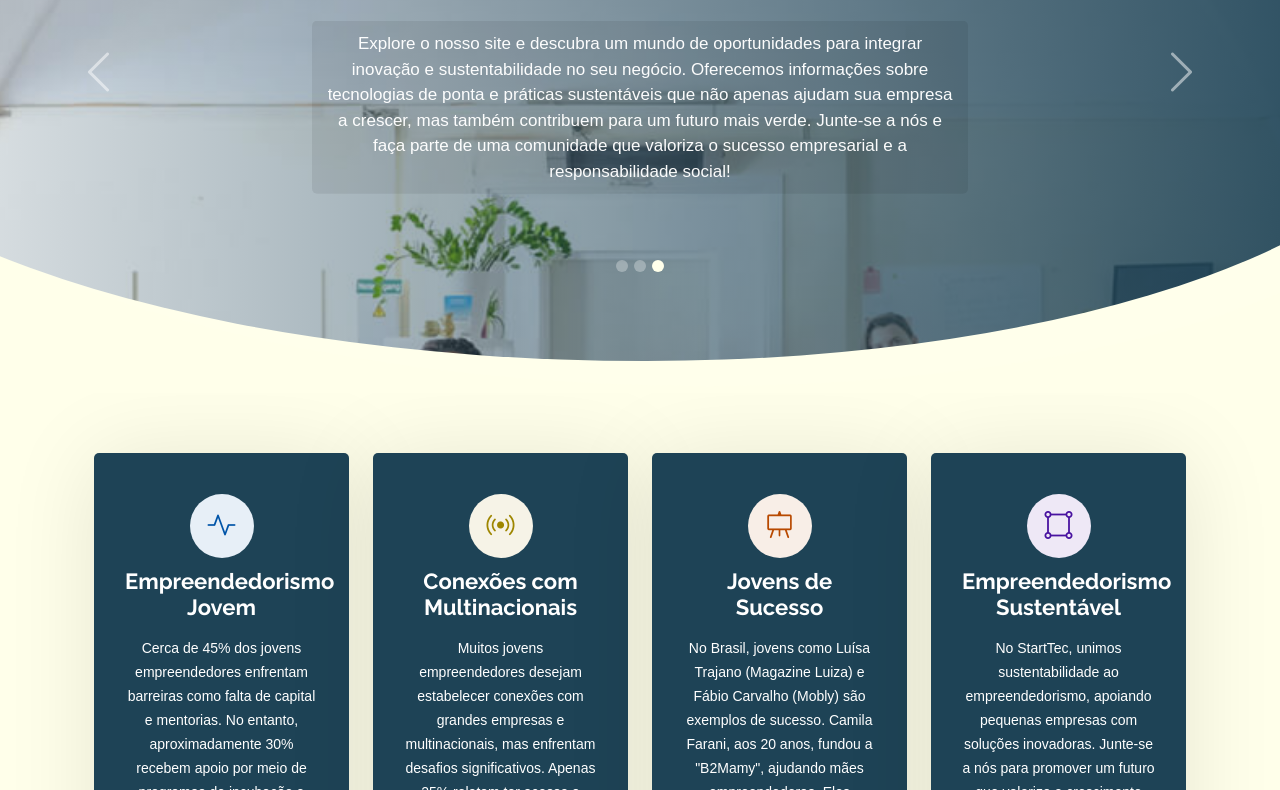
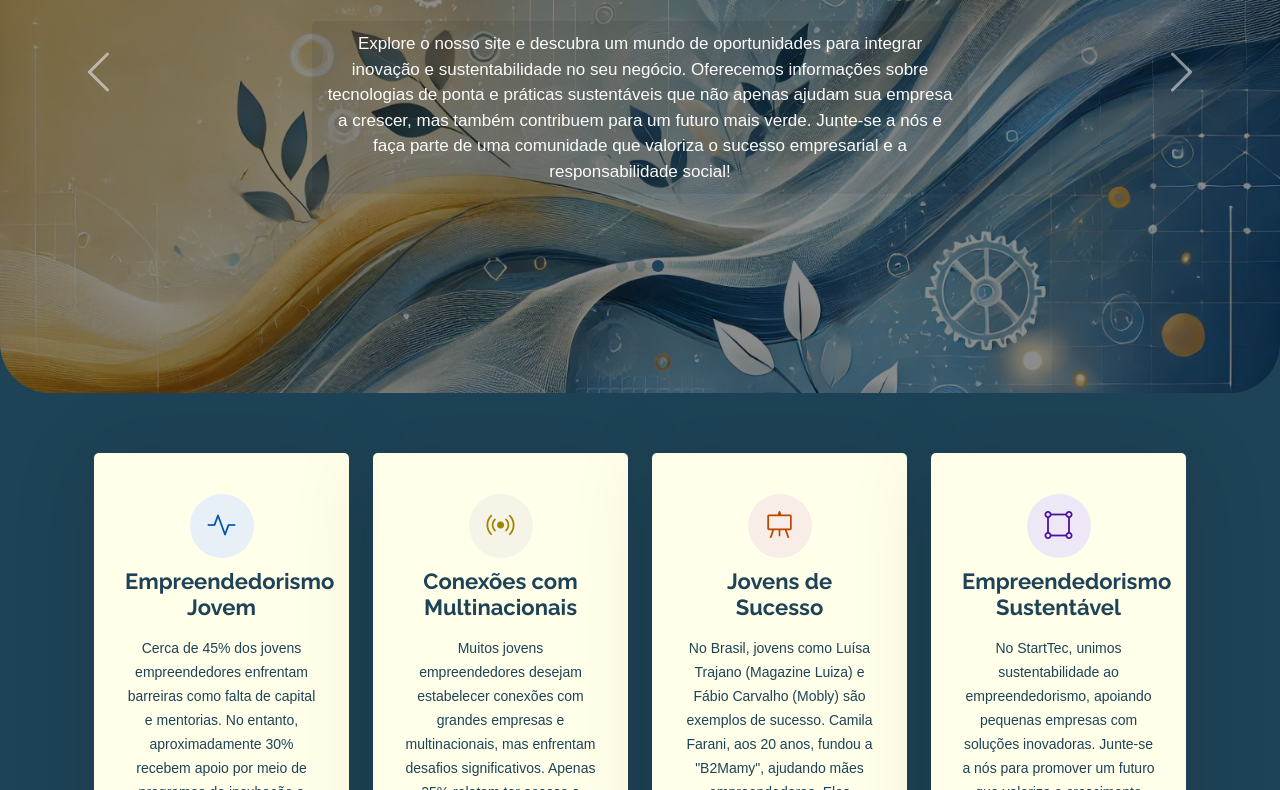
Before and after one commit to Rafamfa/ofc, a plain HTML site: page index.html in a window 1280 px wide. Shown: the part 247-1037 px from the top of the page. Drawn offline with nearby package versions, Linux system fonts and the light colour scheme; a script that the page names is missing.

Commit message:
Add files via upload

```diff
--- a/assets/css/main.css
+++ b/assets/css/main.css
@@ -31,7 +31,7 @@
  */
 
 
-:root[data-theme='dark'] {
+:root[data-theme='light'] {
   --background-color: #ffffea;
   --surface-color: #1e4356;
   --footer-color: #1e4356;
@@ -46,7 +46,7 @@
 
 }
 
-:root[data-theme='light'] {
+:root[data-theme='dark'] {
   --background-color: #1e4356;
   --default-color: #1e4356;
   --heading-color: #ffffea;
@@ -792,35 +792,20 @@ section,
   background-color: transparent;
 }
 
-.hero::after {
-  content: "";
-  position: absolute;
-  left: 50%;
-  top: 0;
-  width: 130%;
-  height: 95%;
-  background: linear-gradient(to right, color-mix(in srgb, var(--img-color), transparent 95%), var(--img-color)), url(/assets/img/about.jpg) center top no-repeat;
-  background-size: cover;
-  z-index: 0;
-  border-radius: 0 0 50% 55%;
-  transform: translateX(-52%) rotate(0deg);
-}
-
-/*IMAGEM INICIAL FIM*/
-
-.hero::before {
-  content: "";
-  position: absolute;
-  left: 50%;
-  top: 0;
-  width: 130%;
-  height: 96%;
-  background: linear-gradient(to right, color-mix(in srgb, var(--img-color), transparent 95%), var(--img-color)), url("/assets/img/capafundo.jpeg") center top no-repeat;
-  opacity: 0.3;
-  z-index: 0;
-  border-radius: 0 0 50% 50%;
-  transform: translateX(-50%) translateY(18px) rotate(2deg);
-}
+
+
+.imagem {
+width: 100%;
+  min-height: 80vh;
+  overflow: hidden;
+  display: flex;
+  align-items: center;
+  position: relative;
+  filter: brightness(55%);
+  object-fit: cover; /* Garante que a imagem preencha o espaço sem distorcer */
+  border-radius: 0 0 50px 50px; /* Arredonda apenas o canto superior esquerdo e o inferior direito */
+}
+
 
 .hero img {
   position: absolute;
@@ -931,6 +916,8 @@ section,
   background: var(--accent-color);
 }
 
+
+
 @media (min-width: 1024px) {
   .hero p {
     width: 60%;
--- a/index.html
+++ b/index.html
@@ -67,11 +67,11 @@
 
     <!-- Hero Section -->
     <section id="hero" class="hero section dark-background">
+      <img class="imagem" src="/assets/img/capafundo.jpeg" alt="">
 
 
 
       <div id="hero-carousel" class="carousel carousel-fade" data-bs-ride="carousel" data-bs-interval="5000">
-
         <div class="container position-relative">
 
           <div class="carousel-item active">
```
